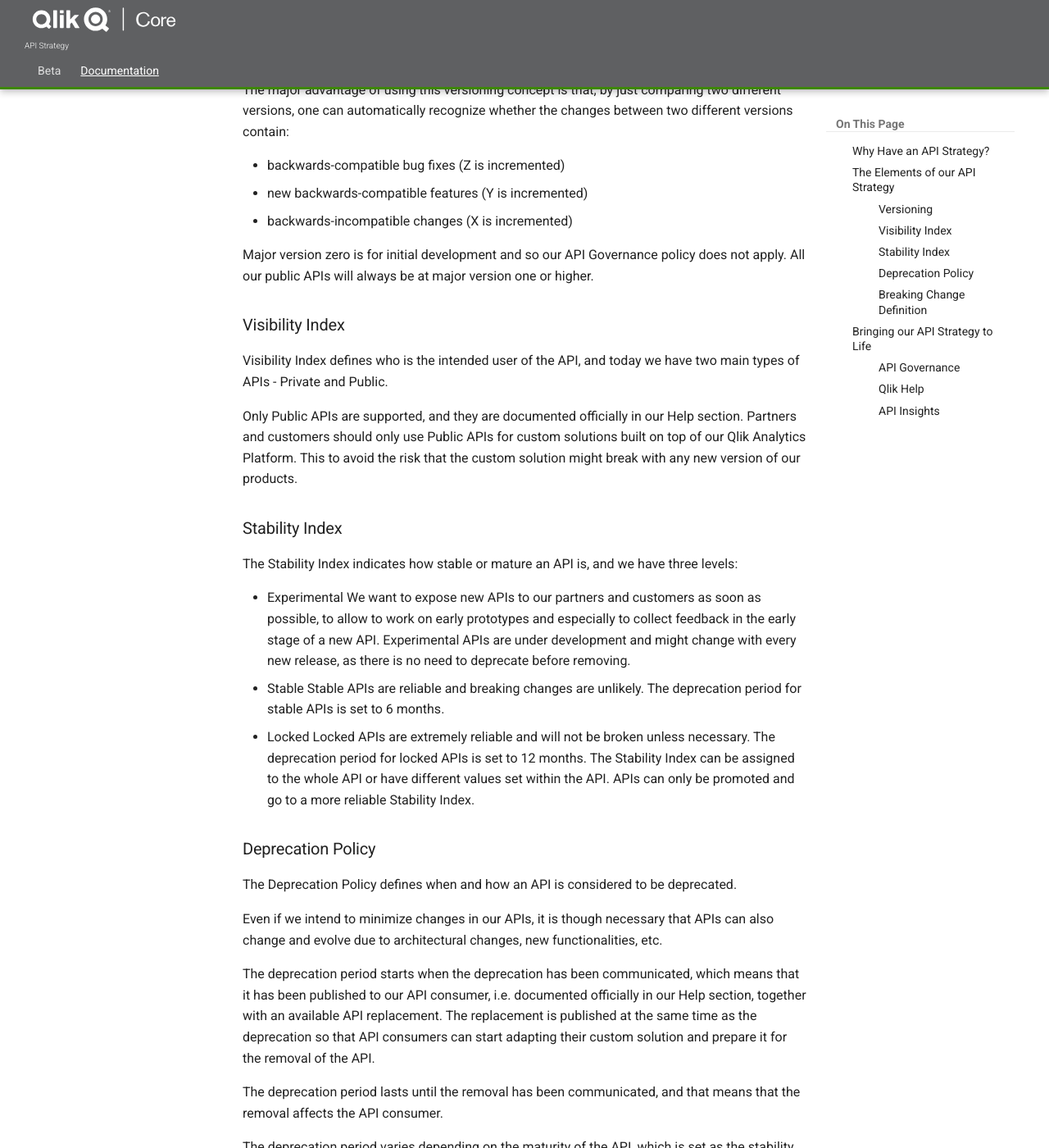
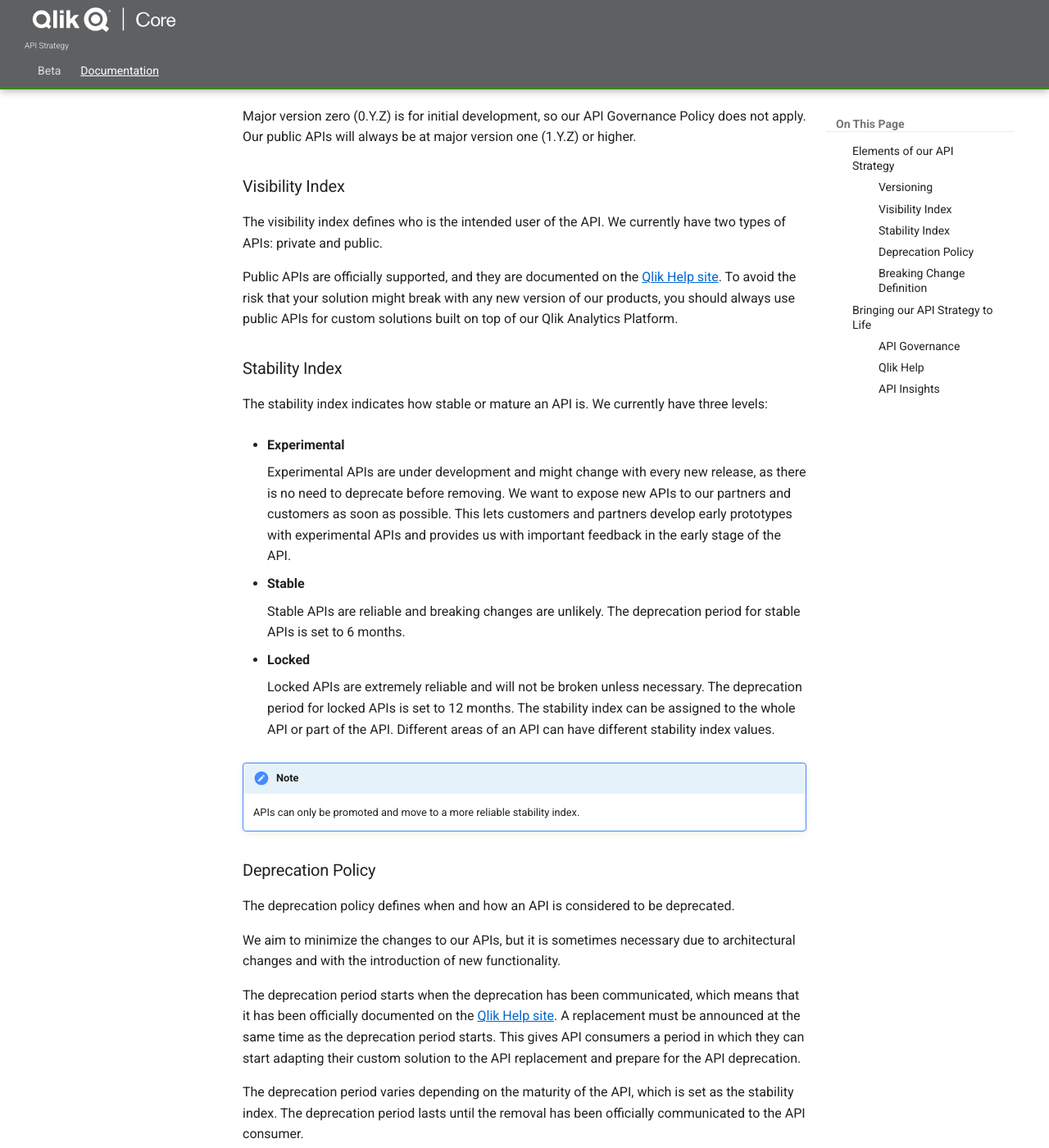
Before and after one commit to qlik-oss/core-website, an MkDocs documentation site: the page built from docs/docs/conventions/api-strategy.md, in a window 1280 px wide and 1400 px high, scrolled down 903 px. Shown: the whole window at 82% size. Built offline with MkDocs 1.6.1 and Material for MkDocs 9.7.7, drawn with Linux system fonts in a browser that asks for light colours; old or Windows-style settings are respelled for this version of MkDocs; some of the changed text lies outside the part shown.

Commit message:
api strategy revision

```diff
--- a/docs/docs/conventions/api-strategy.md
+++ b/docs/docs/conventions/api-strategy.md
@@ -1,17 +1,12 @@
 # API Strategy
 
-## Why Have an API Strategy?
+We take our relationship with our partners and customers seriously. This is why we have a transparent
+and reliable API strategy that supports our partners and customers,
+so they can be confident in their investments that depend on our API.
 
-We take our relationship with our partners and customers seriously. The fact that we abide by a
-transparent and reliable API Strategy supports our trusted relationship with partners and customers.
+## Elements of our API Strategy
 
-Partners and customers need to be able to plan and rely on their investments on top of our APIs,
-therefore the main intention of our API strategy is to be fully transparent and predictable.
-
-## The Elements of our API Strategy
-
-To be able to secure Qlik’s commitment to our API consumers, we have established an API
-Governance Policy that consists of five main areas:
+The API Governance Policy consists of five areas:
 
 * Versioning
 * Visibility Index
@@ -21,97 +16,110 @@
 
 ### Versioning
 
-Our versioning policy describes a simple set of rules and requirements that dictate how API's version
+Our versioning policy describes a simple set of rules and requirements for an API, that dictate how the version
 numbers should be assigned and incremented.
 
-We are following the industry standard of Semantic Versioning. A version number must take the form
-X.Y.Z where X is the major version, Y is the minor version, and Z is the patch version.
+We follow industry standard semantic versioning. A version number must take the form
+X.Y.Z, where X is the major version, Y is the minor version, and Z is the patch version.
 
-The major advantage of using this versioning concept is that, by just comparing two different versions,
-one can automatically recognize whether the changes between two different versions contain:
+The advantage of using this method of versioning is that by comparing two versions, you can
+determine the compatibility differences.
 
-* backwards-compatible bug fixes (Z is incremented)
-* new backwards-compatible features (Y is incremented)
-* backwards-incompatible changes (X is incremented)
+* Backwards-compatible bug fixes (Z is incremented)
+* New backwards-compatible features (Y is incremented)
+* Backwards-incompatible changes (X is incremented)
 
-Major version zero is for initial development and so our API Governance policy does not apply. All our
-public APIs will always be at major version one or higher.
+Major version zero (0.Y.Z) is for initial development, so our API Governance Policy does not apply. Our
+public APIs will always be at major version one (1.Y.Z) or higher.
 
 ### Visibility Index
 
-Visibility Index defines who is the intended user of the API, and today we have two main types of
-APIs - Private and Public.
+The visibility index defines who is the intended user of the API. We currently have two types of
+APIs: private and public.
 
-Only Public APIs are supported, and they are documented officially in our Help section. Partners and
-customers should only use Public APIs for custom solutions built on top of our Qlik Analytics Platform.
-This to avoid the risk that the custom solution might break with any new version of our products.
+Public APIs are officially supported, and they are documented on the
+[Qlik Help site](https://help.qlik.com/en-US/sense-developer/November2017/Content/APIs-and-SDKs.htm).
+To avoid the risk that your solution might break with any new version of our products,
+you should always use public APIs for custom solutions built on top of our Qlik Analytics Platform.
 
 ### Stability Index
 
-The Stability Index indicates how stable or mature an API is, and we have three levels:
+The stability index indicates how stable or mature an API is.
+We currently have three levels:
 
-* Experimental
-    We want to expose new APIs to our partners and customers as soon as possible, to allow to
-    work on early prototypes and especially to collect feedback in the early stage of a new API.
+* **Experimental**
+
     Experimental APIs are under development and might change with every new release, as
     there is no need to deprecate before removing.
-* Stable
+    We want to expose new APIs to our partners and customers as soon as possible.
+    This lets customers and partners develop early prototypes with experimental APIs and
+    provides us with important feedback in the early stage of the API.
+
+* **Stable**
+
     Stable APIs are reliable and breaking changes are unlikely. The deprecation period for stable
     APIs is set to 6 months.
-* Locked
+
+* **Locked**
+
     Locked APIs are extremely reliable and will not be broken unless necessary. The
     deprecation period for locked APIs is set to 12 months.
-    The Stability Index can be assigned to the whole API or have different values set within the API. APIs
-    can only be promoted and go to a more reliable Stability Index.
+    The stability index can be assigned to the whole API or part of the API.
+    Different areas of an API can have different stability index values.
+
+!!! Note
+    APIs can only be promoted and move to a more reliable stability index.
 
 ### Deprecation Policy
 
-The Deprecation Policy defines when and how an API is considered to be deprecated.
+The deprecation policy defines when and how an API is considered to be deprecated.
 
-Even if we intend to minimize changes in our APIs, it is though necessary that APIs can also change
-and evolve due to architectural changes, new functionalities, etc.
+We aim to minimize the changes to our APIs, but it is sometimes necessary due to
+architectural changes and with the introduction of new functionality.
 
 The deprecation period starts when the deprecation has been communicated, which means that it has
-been published to our API consumer, i.e. documented officially in our Help section, together with an
-available API replacement. The replacement is published at the same time as the deprecation so that
-API consumers can start adapting their custom solution and prepare it for the removal of the API.
-
-The deprecation period lasts until the removal has been communicated, and that means that the
-removal affects the API consumer.
+been officially documented on the
+[Qlik Help site](https://help.qlik.com/en-US/sense-developer/November2017/Content/APIs-and-SDKs.htm).
+A replacement must be announced at the same time as the deprecation period starts. This gives
+API consumers a period in which they can start adapting their custom solution to the API replacement
+and prepare for the API deprecation.
 
 The deprecation period varies depending on the maturity of the API, which is set as the stability index.
+The deprecation period lasts until the removal has been officially communicated to the API consumer.
 
-Although the API Governance Policy is applicable also for our Private APIs, they are treated
-differently for deprecations.
+The API governance policy applies to both our public and private APIs,
+but private APIs are treated differently for deprecations.
 
 ### Breaking Change Definition
 
-The breaking change definition is a set of rules that defines if a change is considered a backward or
+The breaking change definition is a set of rules that defines if a change is considered to be a backward or
 non-backward compatible change.
 
 ## Bringing our API Strategy to Life
 
+In December 2016, we established the API Governance Policy within Qlik's R&D organization.
+This policy ensures that we meet the high standards of our API strategy.
+
 ### API Governance
 
-We have established an internal API Governance Council, taking of the overall execution of our API
-Strategy.
-
-To make sure that we meet the high standards of our API Strategy, we established the API
-Governance Policy within Qlik’s R&D organization in December 2016.
-
-Monitoring the compliance to the API Governance Policy is tightly embedded into our R&D’s internal
-day-to-day life, supported by a collection of processes we have established and internal tools we have
-developed.
+We have established an internal API Governance Council
+whose role is to take care of the overall execution of our API strategy.
+Furthermore, the API Governance Policy is embedded into our R&D organization.
+R&D has the internal tools and processes in place ot ensure that they meet the API Governance Policy,
+with the overall support from the API Governance Council.
 
 ### Qlik Help
 
-We have started to introduce the Stability Index in our Help section. This is an ongoing effort and to
-be continued in upcoming milestones.
+We have started to introduce the stability index in our [Qlik Help site](https://help.qlik.com/en-US/sense-developer/November2017/Content/APIs-and-SDKs.htm).
+This is an ongoing effort and we will continue with future
+[Qlik Help site](https://help.qlik.com/en-US/sense-developer/November2017/Content/APIs-and-SDKs.htm)
+updates.
 
 ### API Insights
 
-As part of the API Strategy, Qlik’s intention is to be fully transparent to our partners and customers.
-Therefore, we have launched Qlik Sense API Insights – a tool that provides visibility into changes to
-the APIs in Qlik Sense releases. The Qlik Sense apps used in the mashup compare each API’s
-specifications to identify API changes and show if something has been added, updated, deprecated or
-removed.
+Our intention is to be fully transparent to our partners and customers.
+Therefore, we have launched
+[Qlik API Insights](https://api-insights.qlik.com/?_ga=2.240450371.1316921484.1517254575-1425872494.1511967817#/start-page).
+This is a tool that lets you see the changes to APIs for different Qlik Sense releases.
+It shows you if something has been added, updated, deprecated, or removed, from an API.
+It also lets you compare an API across product release versions.
```
